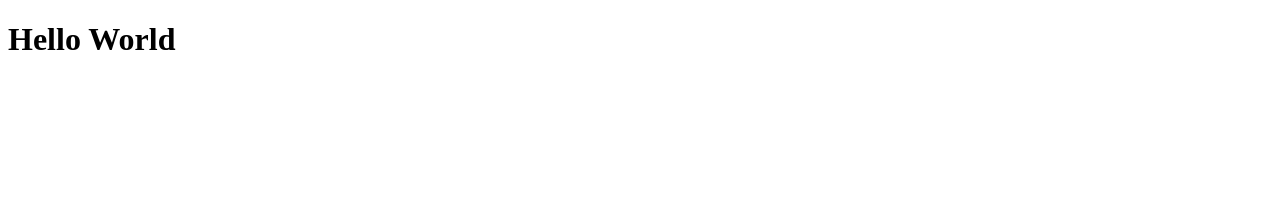
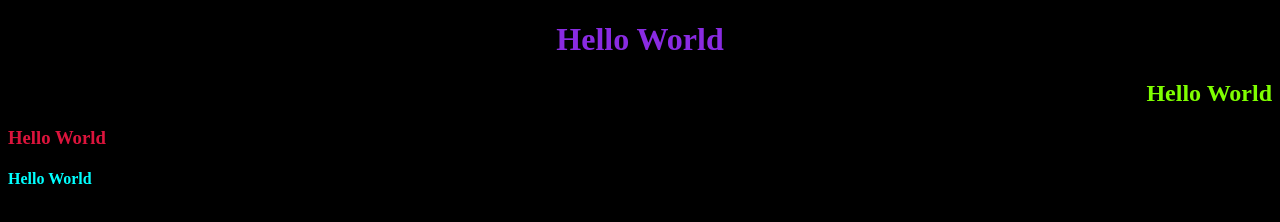
Before and after one commit to FelixUlisesGilRamirez/Aplicacion-web, a plain HTML site: page index.html in a window 1280 px wide. Drawn offline with Linux system fonts and the light colour scheme.

Commit message:
Diseño de la pagina

```diff
--- /dev/null
+++ b/assets/styleGRFU.css
@@ -0,0 +1,19 @@
+body{
+    background-color: black;
+}
+    h1{
+        color: blueviolet;
+        text-align: center;
+    }
+    h2{
+        color: chartreuse;
+        text-align: end;
+    }
+    h3{
+        color: crimson;
+        text-align: justify;
+    }
+    h4{
+        color: cyan;
+        text-align: left;
+    }
--- a/index.html
+++ b/index.html
@@ -4,8 +4,12 @@
     <meta charset="UTF-8">
     <meta name="viewport" content="width=device-width, initial-scale=1.0">
     <title>Mi Pagina Web Personal</title>
+    <link rel="stylesheet" href="/assets/styleGRFU.css">
 </head>
 <body>
     <h1>Hello World</h1>
+    <h2>Hello World</h2>
+    <h3>Hello World</h3>
+    <h4>Hello World</h4>
 </body>
 </html>
```
